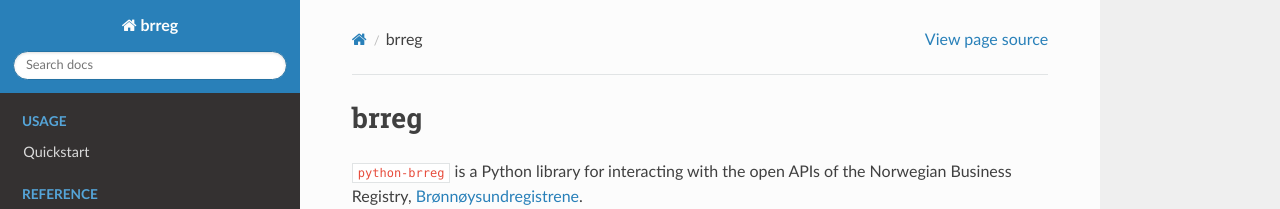
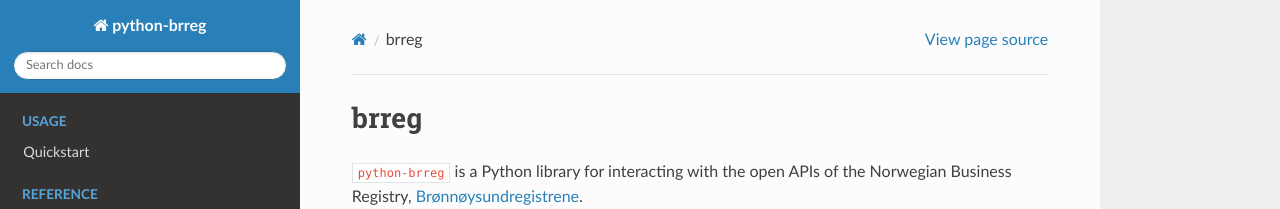
Before and after one commit to crdbrd/python-brreg, a Sphinx documentation site: the page built from docs/index.rst, in a window 1280 px wide. Shown: the top 209 px of the page. Built offline with Sphinx 7.4.7 and the Read the Docs theme 2.0.0, drawn with Linux system fonts in a browser that asks for light colours.

Commit message:
Use 'python-brreg' as project name everywhere but PyPI

```diff
--- a/docs/conf.py
+++ b/docs/conf.py
@@ -1,6 +1,6 @@
 """Sphinx configuration file."""
 
-project = "brreg"
+project = "python-brreg"
 author = "Stein Magnus Jodal"
 copyright = f"2019 Otovo ASA, 2023 {author}"  # noqa: A001
 
```
